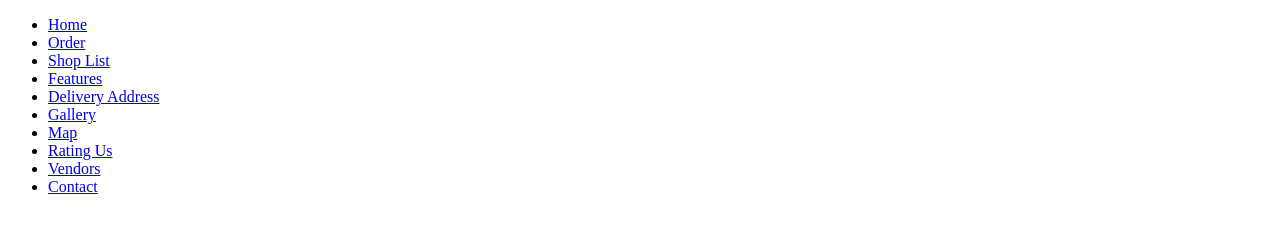
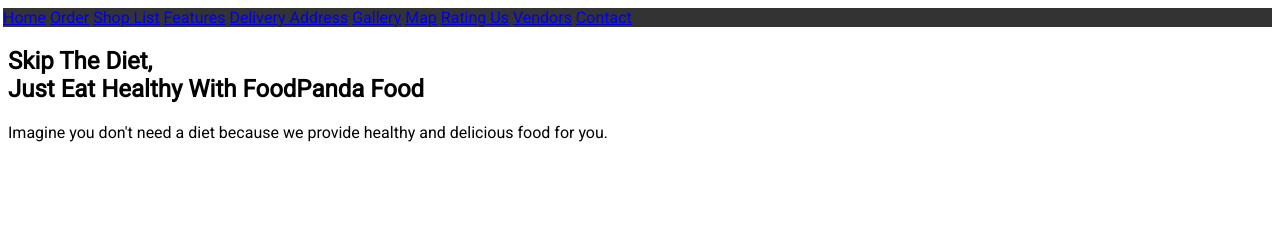
Before and after one commit to itsirajul/FoodPanda, a plain HTML site: page index.html in a window 1280 px wide. Drawn offline with Linux system fonts and the light colour scheme.

Commit message:
linking css file

```diff
--- a/index.html
+++ b/index.html
@@ -4,6 +4,11 @@
     <meta charset="UTF-8">
     <meta http-equiv="X-UA-Compatible" content="IE=edge">
     <meta name="viewport" content="width=device-width, initial-scale=1.0">
+        <link rel="preconnect" href="https://fonts.googleapis.com">
+    <link rel="preconnect" href="https://fonts.gstatic.com" crossorigin>
+    <link href="https://fonts.googleapis.com/css2?family=Roboto&display=swap" rel="stylesheet">
+    <link rel="shortcut icon" href="images/food/cake.png" type="image/x-icon">
+    <link rel="stylesheet" href="./style.css">
     <title>FoodPanda | 24/7 Food</title>
 </head>
 <body>
@@ -23,5 +28,15 @@
          <li><a href="#Contact">Contact</a></li>
         </ul>
  </div>
+ <!-- 1st section of the page -->
+<section class="div-food-1 flexible-container">
+    <div class="set-width">
+<!-- coloring the span -->
+    <h1> <span class="tomato-color">Skip</span> The Diet, <br>
+    Just Eat Healthy
+    With FoodPanda Food</h1>
+
+    <p>Imagine you don't need a diet because we provide healthy and delicious food for you.</p>
+<br> <br>
 </body>
 </html>
```
